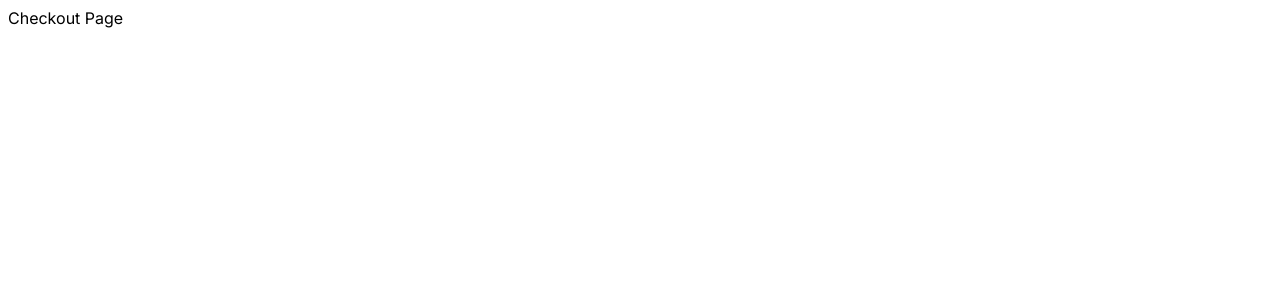
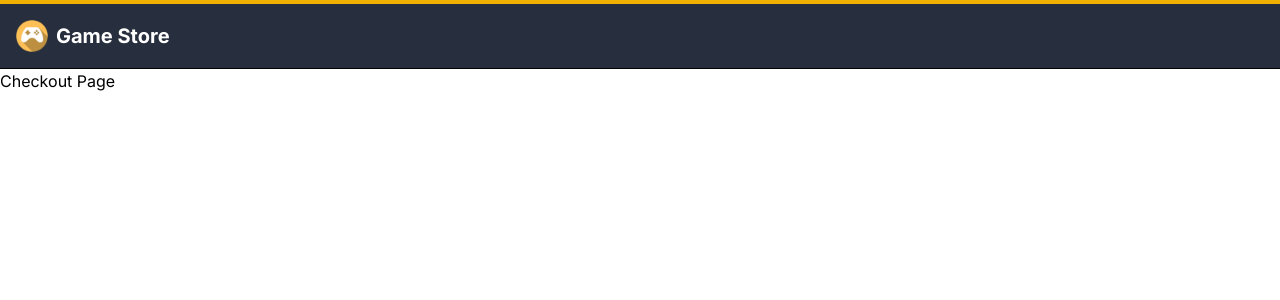
Before and after one commit to tjuandev/checkout-nextjs, a Next.js app: page /checkout in a window 1280 px wide. Shown: the top 300 px of the page. Built offline with nearby package versions, Linux system fonts and the light colour scheme.

Commit message:
feat: improve root layout

```diff
--- a/package.json
+++ b/package.json
@@ -41,10 +41,12 @@
   },
   "packageManager": "pnpm@10.8.0+sha512.0e82714d1b5b43c74610193cb20734897c1d00de89d0e18420aebc5977fa13d780a9cb05734624e81ebd81cc876cd464794850641c48b9544326b5622ca29971",
   "dependencies": {
+    "@tailwindcss/postcss": "^4.1.11",
     "clsx": "2.1.1",
     "next": "15.3.0",
     "react": "19.1.0",
-    "react-dom": "19.1.0"
+    "react-dom": "19.1.0",
+    "tailwindcss": "^4.1.11"
   },
   "devDependencies": {
     "@biomejs/biome": "1.9.4",
--- a/postcss.config.cjs
+++ b/postcss.config.cjs
@@ -4,13 +4,14 @@ const IS_PRODUCTION = process.env.NODE_ENV === 'production'
 module.exports = {
   plugins: {
     'postcss-import': {},
+    '@tailwindcss/postcss': {},
     'postcss-preset-env': {
       stage: 3,
       autoprefixer: {},
       features: {
-        'custom-properties': false,
+        'custom-properties': false
       }
     },
-    ...(IS_PRODUCTION ? {cssnano: {}} : {})
+    ...(IS_PRODUCTION ? { cssnano: {} } : {})
   }
 }
--- a/src/app/layout.tsx
+++ b/src/app/layout.tsx
@@ -1,10 +1,12 @@
 import type { Metadata } from 'next'
 import { Inter } from 'next/font/google'
+import Image from 'next/image'
+import '../theme/globals.css'
 
 const inter = Inter({ subsets: ['latin'] })
 
 export const metadata: Metadata = {
-  title: 'Video Game Store',
+  title: 'Game Store',
   description: 'Project made using Next.JS'
 }
 
@@ -15,7 +17,20 @@ export default function RootLayout({
 }) {
   return (
     <html lang="en">
-      <body className={inter.className}>{children}</body>
+      <body className={inter.className}>
+        <header className="flex justify-center w-full border-b bg-gray-900/90 border-t-4 border-t-yellow-500">
+          <div className="flex items-center gap-2 w-full max-w-8xl p-4">
+            <Image
+              src="/logo.png"
+              alt="Video Game Store"
+              width={32}
+              height={32}
+            />
+            <h1 className="text-white text-xl font-bold">Game Store</h1>
+          </div>
+        </header>
+        <main>{children}</main>
+      </body>
     </html>
   )
 }
--- /dev/null
+++ b/src/theme/globals.css
@@ -0,0 +1,5 @@
+@import 'tailwindcss';
+
+@theme {
+  --spacing-8xl: 1440px;
+}
```
Also changed, not shown: public/logo.png (added), 1 other file (tests, documents, lock files or other folders).
